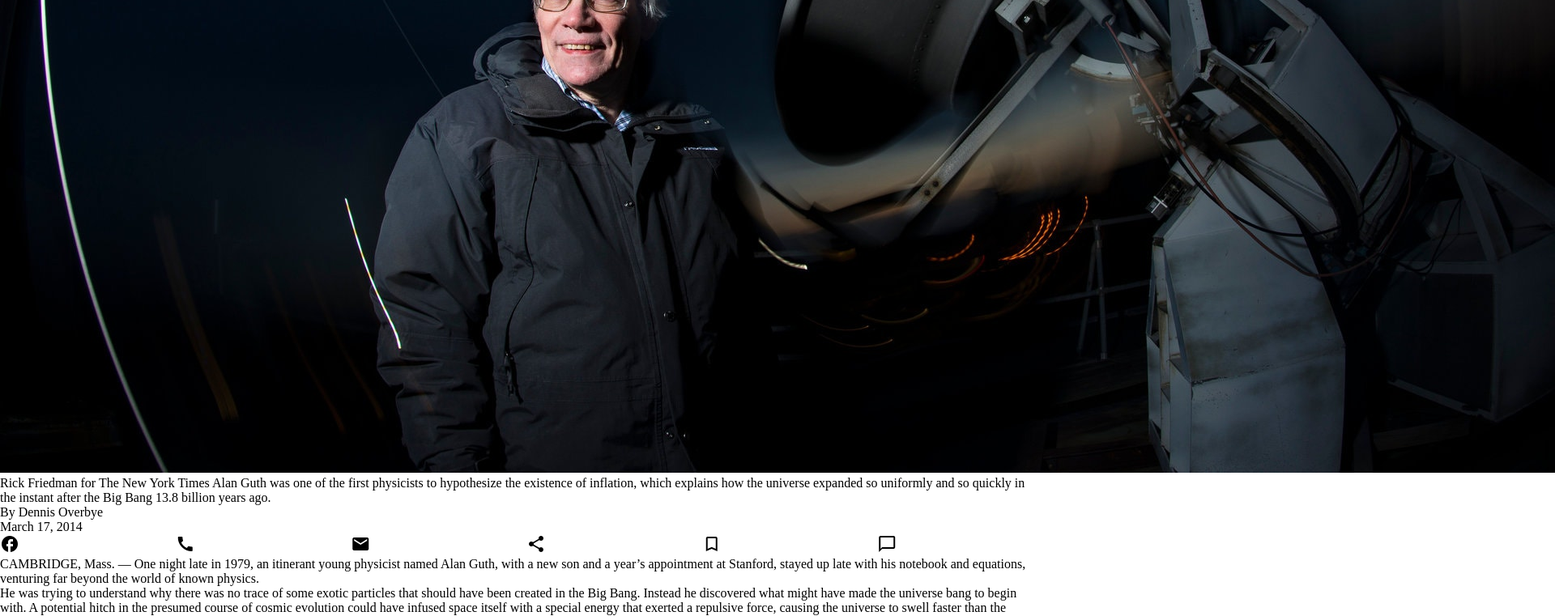
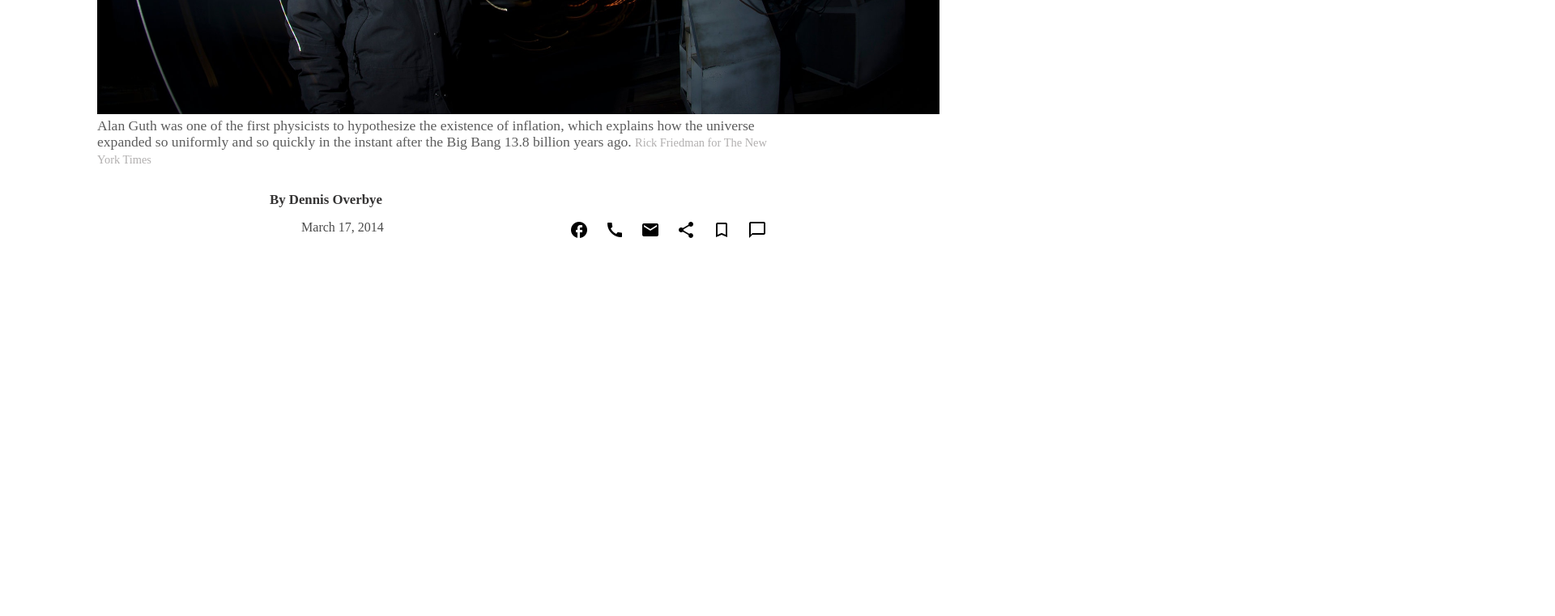
Before and after one commit to StefanBraunovic/NYT-article-CSS-GRID, a plain HTML site: page index.html in a window 1280 px wide. Shown: the part 655-1416 px from the top of the page at 81% size, 1920 px wide, since content can reach past the window. After the commit the page ends 955 px from the top, so only its background shows below. Drawn offline with Linux system fonts and the light colour scheme.

Commit message:
a little update

```diff
--- a/index.html
+++ b/index.html
@@ -57,20 +57,67 @@
             </li>
         </ul>
     </nav>
+    <main>
         <div class="article">
             <h1>
                 Space Ripples Reveal Big Bang’s Smoking Gun
             </h1>
             <div class="large-image_div">
                 <img src="/NYT-article-CSS-GRID/img/18cosmos-superJumbo.jpg" alt="" class="main_img">
+                <figcaption>
+                    Alan Guth was one of the first physicists to hypothesize the existence of inflation, which explains how the universe expanded so uniformly and so quickly in the instant after the Big Bang 13.8 billion years ago.
+                    <span>
+                      Rick Friedman for The New York Times
+                    </span>
+                </figcaption>
                 </div>
-        <figcaption>
-        </figcaption>
-        <credits>
-            Rick Friedman for The New York Times
-        </credits>
-        Alan Guth was one of the first physicists to hypothesize the existence of inflation, which explains how the universe expanded so uniformly and so quickly in the instant after the Big Bang 13.8 billion years ago.
-            <div class="byline-dateline-container">
+        </div>
+        <div class="dateline">
+            <h3>By Dennis Overbye</h3>
+            <ul class="date">
+                <li><span>March 17, 2014</span> </li>
+
+                    <li>
+                        <ul class="submenu">
+                            <li class="submenu-item">
+
+                                    <i class="material-icons">facebook</i>
+
+                            </li>
+                            <li class="submenu-item">
+
+                                    <i class="material-icons">call</i>
+
+                            </li>
+                            <li class="submenu-item">
+
+                                    <i class="material-icons">mail</i>
+
+                            </li>
+                            <li class="submenu-item">
+
+                                    <i class="material-icons">share</i>
+
+                            </li>
+                            <li class="submenu-item">
+
+                                    <i class="material-icons">bookmark_border</i>
+
+                            </li>
+                            <li class="submenu-item">
+
+                                    <i class="material-icons">chat_bubble_outline</i>
+
+                            </li>
+                </li>
+            </ul>
+
+        </div>
+
+
+    </main>
+
+            <!-- <div class="byline-dateline-container">
                 <byline>By Dennis Overbye</byline>
                 <ul class="byline-list">
                     <li>
@@ -112,9 +159,9 @@
                         </ul>
 
                     </li>
-                </ul>
-            </div>
-            <p>CAMBRIDGE, Mass. — One night late in 1979, an itinerant young physicist named Alan Guth, with a new son and a year’s appointment at Stanford, stayed up late with his notebook and equations, venturing far beyond the world of known physics.</p>
+                </ul> -->
+
+            <!-- <p>CAMBRIDGE, Mass. — One night late in 1979, an itinerant young physicist named Alan Guth, with a new son and a year’s appointment at Stanford, stayed up late with his notebook and equations, venturing far beyond the world of known physics.</p>
             <p>He was trying to understand why there was no trace of some exotic particles that should have been created in the Big Bang. Instead he discovered what might have made the universe bang to begin with. A potential hitch in the presumed course of cosmic evolution could have infused space itself with a special energy that exerted a repulsive force, causing the universe to swell faster than the speed of light for a prodigiously violent instant.</p>
             <p>If true, the rapid engorgement would solve paradoxes like why the heavens look uniform from pole to pole and not like a jagged, warped mess. The enormous ballooning would iron out all the wrinkles and irregularities. Those particles were not missing, but would be diluted beyond detection, like spit in the ocean.</p>
             <p>“SPECTACULAR REALIZATION,” Dr. Guth wrote across the top of the page and drew a double box around it.</p>
@@ -141,7 +188,7 @@
                            <img src="/NYT-article-CSS-GRID/img/inflation-945 (1).png" alt="" class="background-image">
                        </div>
                        <div class="cap cap1">
-                           <span class="cap_title">THE UNIVERSE</span>is just under 14 billion years old. From our position in the Milky Way galaxy, we can observe a sphere that is now about 92 billion light-years across. But there's a mystery. Wherever we look, the universe has an even temperature
+                           <span class="cap_title">THE UNIVERSE</span> is just under 14 billion years old. From our position in the Milky Way galaxy, we can observe a sphere that is now about 92 billion light-years across. But there's a mystery. Wherever we look, the universe has an even temperature
                        </div>
                        <div class="cap cap2">
                         <span class="cap_title">THE UNIVERSE</span>
@@ -331,8 +378,8 @@
                     </ul>
                    </div>
                </ul>
-           </div>
-    </div>
+           </div> -->
+
 
 
 
--- a/style.css
+++ b/style.css
@@ -62,9 +62,89 @@ font-weight: bolder;
 
 }
 
-.article{
-display: block;
+img{
+    width: 100%;
 }
+
+.article {
+    display: grid;
+    grid-template-columns: 1fr;
+    grid-gap: 20px;
+    margin: 50px 120px 15px 120px;
+
+    align-content: center;
+    justify-items: center;
+    align-items: center;
+
+
+}
+.article h1 {
+    color: rgb(29, 29, 29);
+    font-style: italic;
+
+
+    font-size: 2rem;
+
+    font-family: georgia,'times new roman',times,serif;
+    max-width: 600px;
+    line-height: 3rem;
+}
+figcaption{
+    color: rgb(92, 92, 92);
+    line-height: 20px;
+    width: 80%;
+    font-size: 1.1rem;
+}
+figcaption span{
+    color: rgb(177, 175, 175);
+    font-size: 0.9rem;
+}
+
+.dateline{
+  display: grid;
+  align-content: center;
+
+  align-items: center;
+  justify-content: center;
+
+    list-style-type: none;
+}
+
+
+.dateline h3{
+    line-height: 50px;
+    color: rgb(53, 52, 52);
+    font-size:1.05rem;
+    justify-self: start;
+}
+
+
+.date span{
+   font-weight: 100;
+   color: rgb(75, 75, 75);
+   margin-right: 20px;
+}
+
+.date{
+
+    display: grid;
+    grid-template-columns: 200px 1fr;
+    list-style-type: none;
+    justify-items: center;
+    grid-gap: 70px;
+
+}
+
+
+ul.submenu{
+
+    margin-left: 100px;
+}
+
+
+
+
+
 
 
 
@@ -76,4 +156,12 @@ display: block;
     .menu{
         display: none;
     }
+    .article{
+        margin: auto;
+    }
+    .large-image_div{
+        display: grid;
+        justify-items: center;
+        grid-gap: 10px;
+       }
   }
```
Lines whose indentation alone changed are shown as unchanged.
